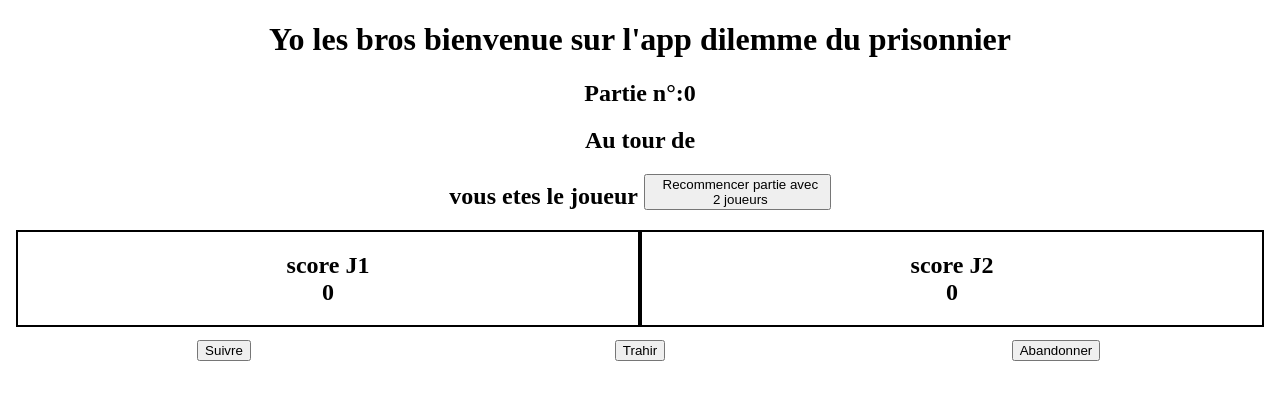
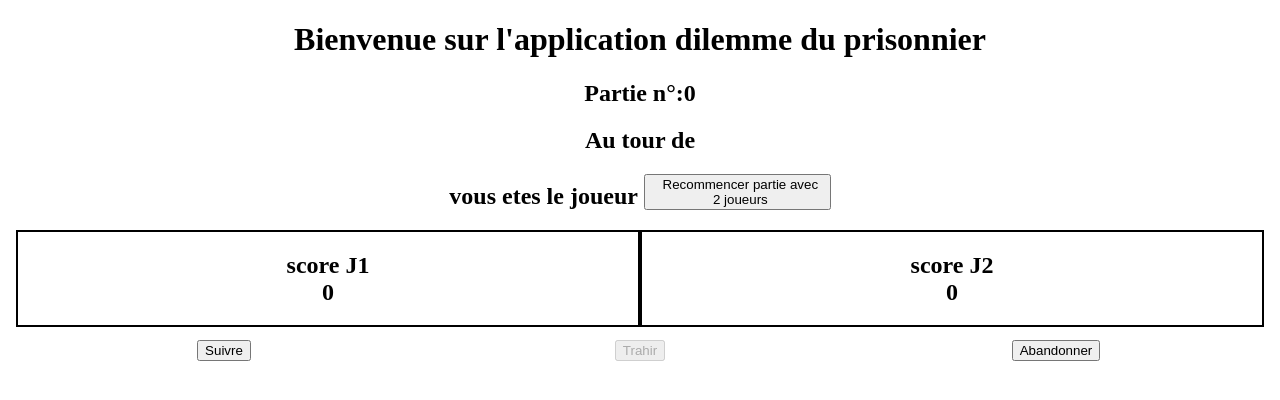
Before and after one commit to Entwan0/dilemme-front, an Angular app: page / in a window 1280 px wide. Shown: the top 400 px of the page. Built offline with nearby package versions, Linux system fonts and the light colour scheme; no server answers; what @taiga-ui/core, @taiga-ui/kit would draw is missing.

Commit message:
fix typo

```diff
--- a/src/app/app.component.html
+++ b/src/app/app.component.html
@@ -1,7 +1,7 @@
 <tui-root>
   <html>
   <body>
-  <h1 class="tui-text_h2" class="title"> Yo les bros bienvenue sur l'app dilemme du prisonnier</h1>
+  <h1 class="tui-text_h2" class="title"> Bienvenue sur l'application dilemme du prisonnier</h1>
 
   <h2 class="title">
     Partie n°:{{nbTurn}}
@@ -74,7 +74,7 @@
         tuiButton
         type="button"
         class="tui-space_right-3 tui-space_bottom-3"
-        [disabled]="(player===2 && turn === 'joueur 1') || (player===1 && turn === 'joueur 2')"
+        [disabled]=true
         (click)="betray($event)"
       >
         Trahir
```
